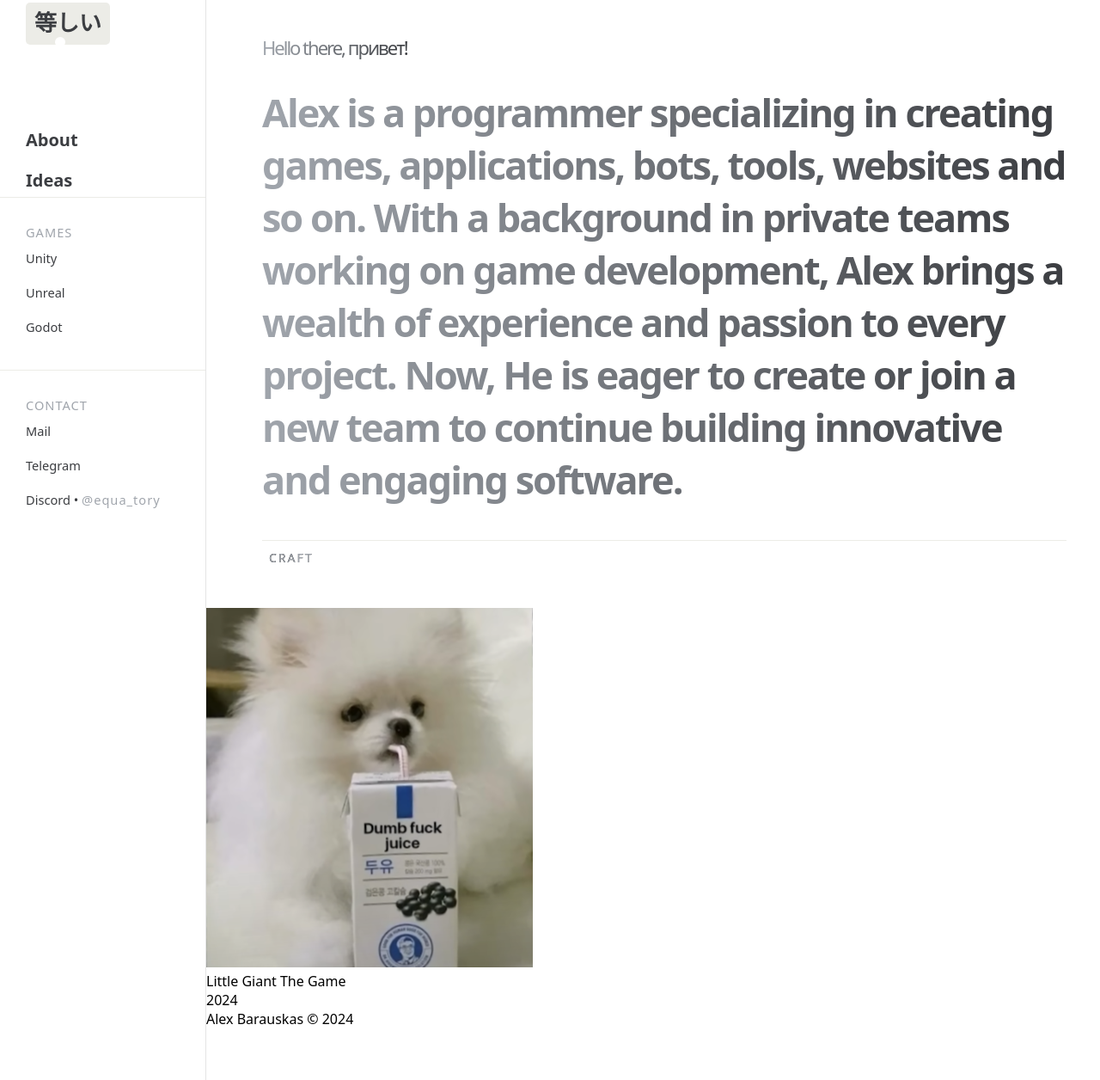
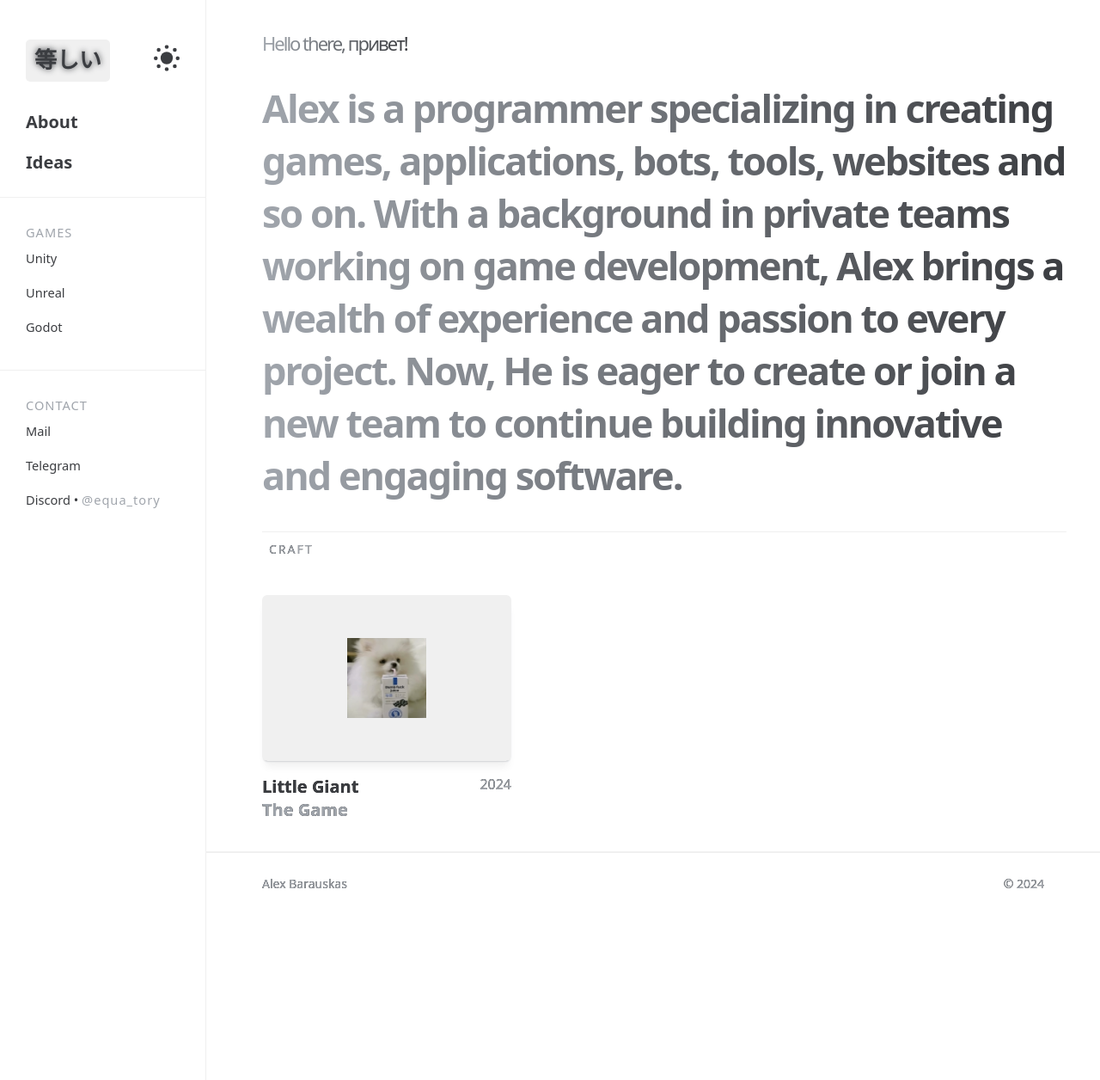
Before and after one commit to equa-tory/alexbar, a Django app: page / in a window 1280 px wide. Shown: the whole page at 86% size. Run offline with Django 5.2, Linux system fonts and the light colour scheme.

Commit message:
2.1 fix + base complete

```diff
--- a/alexbar/core/templates/core/base.html
+++ b/alexbar/core/templates/core/base.html
@@ -5,6 +5,7 @@
     <meta charset="UTF-8">
     <meta name="viewport" content="width=device-width, initial-scale=1.0">
     <link rel="manifest" href="{% static 'core/manifest.json' %}">
+    <link rel="icon" type="image/x-icon" href="{% static 'core/img/logo.ico' %}"/>
     <title>Alex Barauskas</title>
     <!-- <title>{{ title }}</title> -->
 
@@ -12,9 +13,9 @@
     <meta name="csrf_token" content="{{ csrf_token }}">
 
     <script src="https://code.jquery.com/jquery-3.6.0.min.js"></script>
-    <meta http-equiv="refresh" content="3">
+    <!-- <meta http-equiv="refresh" content="1"> -->
 </head>
-<body class="dark-theme">
+<body class="">
 
     <aside>
         <header>
--- a/alexbar/static/core/css/style.css
+++ b/alexbar/static/core/css/style.css
@@ -1,17 +1,23 @@
 :root {
     --wht01: #FFFFFF;
-    --wht02: #ecece7;
+    --wht02: #f0f0f0;
     --wht03: #A0A5AC;
     --wht04: #3b3d41;
+
+    --drk01: #181a1b;
+    --drk02: #202325;
+    --drk03: #b1b1b1;
+    --drk04: #e4e4e4;
 
     --gradient: linear-gradient(90deg, var(--wht03) 0%, var(--wht04) 100%);
 
     --sidebar-left-offset: 30px;
     --sidebar-space: 10px 0;
+    /* --sidebar-space: 5px 0; */
     --sidebar-text-weight: 370;
     --sidebar-font-size: 0.9125rem;
 
-    --main-offset: 40px 65px;
+    --main-offset: 35px 65px;
 }
 * {
     margin: 0;
@@ -44,23 +50,25 @@ html, body {
 /* Reveal Animation */
 body main span,body main h1,body main h2,
 body main h3,body main h4,body main h5,
-body main h6,body main a,body main p,
-body main div {
+body main h6,body main a,body main p
+body main div
+{
     color: #0000;
-    background:
-        linear-gradient(#000 0 0) no-repeat;
-    background-size: 0% 100%; /* we start at 0% 100% */
-    filter: blur(1em);
+    background: linear-gradient(#000 0 0) no-repeat;
+    background-size: 0% 100%;
     transform:translateY(20px);
     -webkit-background-clip: text;
-            background-clip: text;
+    background-clip: text;
     animation: t .5s .5s both;
+    filter: blur(1em);
 }
 
 @keyframes t{
-    to {background-size: 100% 100%;
-    transform:translateY(0px);
-    filter:blur(0em);} /* we animate to 100% 100%*/
+    to {
+        background-size: 100% 100%;
+        transform:translateY(0px);
+        filter:blur(0em);
+    }
 }
 
 /* --------------------------------------------------------------------------- */
@@ -77,12 +85,19 @@ body {
     display: grid;
     grid-template-columns: 240px 1fr;
     grid-template-rows: 1fr;
+    background-color: var(--wht01);
+}
+
+body.dark-theme {
+    --wht01: var(--drk01);
+    --wht02: var(--drk02);
+    --wht03: var(--drk03);
+    --wht04: var(--drk04);
 }
 
 /* #region Sidebar */
-/* #region Header */
 aside {
-    border-right: 1px solid rgb(228, 228, 228);
+    border-right: 1px solid var(--wht02);
     grid-column: 1 / 2;
     grid-row: 1 / 2;
     height: 100dvh;
@@ -90,7 +105,7 @@ aside {
     display: flex;
     flex-direction: column;
 }
-
+/* #region Header */
 aside header {
     border-bottom: 1px solid var(--wht02);
     height: 230px;
@@ -105,16 +120,31 @@ aside header .title {
     font-weight: bold;
     gap: 20px;
 }
-aside header .title .logo span {
+aside header .title .framer {
+    display: flex;
+    align-items: center;
+    flex-direction: row;
+    justify-content: space-between;
+    gap: 10px;
+}
+aside header .title .framer .logo span {
     background-color: var(--wht02);
     font-family: "Noto Serif JP", serif;
     color: var(--wht04);
     font-size: 26px;
     border-radius: 5px;
     padding: 10px;
+
+    text-shadow:
+        0 0 7px var(--wht04);
+}
+aside header .title .framer svg {
+    width: 30px;
+}
+aside header .title .framer svg circle, aside header .title .framer svg ellipse{
+    fill:var(--wht04);
 }
 aside header .title .title-btn {
-    background-color: var(--wht01);
     font-size: 20px;
     color: var(--wht04);
     transition: .3s ease;
@@ -205,6 +235,7 @@ aside footer span:first-child {
     transition: .3s ease;
 }
 aside footer a span {
+    color: var(--wht04);
     user-select: all;
     -webkit-user-select: all;
     -moz-user-select: all;
@@ -259,12 +290,12 @@ aside footer a span {
 /* #endregion */
 
 /* #region Main */
-/* #region Header */
 .index{
     overflow-y: scroll;
     overflow-x: hidden;
-    height: 100%;
+    height: 100dvh;
 }
+/* #region Header */
 .index header{
     height: 116px;
     width: 90%;
@@ -305,6 +336,131 @@ aside footer a span {
 }
 /* #endregion */
 /* #region Content */
+.index .content {
+    margin: var(--main-offset);
+    /* background-color: #000; */
+    height: 100%;
+    display: flex;
+    align-items: flex-start;
+    flex: 1 0 0px;
+    flex-direction: row;
+    flex-wrap: nowrap;
+    gap: 20px;
+    height:min-content;
+    justify-content: center;
+}
+.index .content .framer {
+    display: flex;
+    align-items: center;
+    flex: 1 0 0px;
+    flex-direction: column;
+    justify-content: center;
+    flex-wrap: nowrap;
+    gap: 24px;
+}
+.index .content .framer .post {
+    display: flex;
+    align-items: flex-start;
+    flex: none;
+    flex-direction: column;
+    flex-wrap: nowrap;
+    gap: 16px;
+    height: min-content;
+    justify-content: flex-start;
+    width: 100%;
+}
+.index .content .framer .post .image {
+    /* !!!!!!!!!!!!!!!!!!CHANGE\/!!!!!!!!!!!!!!!! */
+    background: var(--wht02);
+    border-radius: 6px;
+    aspect-ratio: 1.5/1;
+    flex: none;
+    height: var(auto, 169px);
+    width: 100%;
+    --border-bottom-width: 0.5px;
+    --border-color: var(--token-3de59ac9-aab9-4b54-8172-afb45dd4eb8a, rgb(223, 224, 225));
+    --border-left-width: 0.5px;
+    --border-right-width: 0.5px;
+    --border-style: solid;
+    --border-top-width: 0.5px;
+    box-shadow: var(--wht04) 0px 0.60219px 0.60219px -1.16667px,
+        var(--wht03) 0px 2.28853px 2.28853px -2.33333px,
+        var(--wht02) 0px 10px 10px -3.5px,
+        var(--wht01) 0px 0px 0px 0px;
 
+    display: flex;
+    align-items: center;
+    flex-direction: row;
+    flex-wrap: nowrap;
+    gap: 10px;
+    justify-content: center;
+    transition: .3s ease;
+}
+.index .content .framer .post .image:hover {
+    /* box-shadow: rgba(28, 29, 33, 0.133) 0px 0.60219px 0.60219px -1.16667px,
+        rgba(28, 29, 33, 0.52) 0px 2.28853px 10.28853px -2.33333px,
+        rgba(28, 29, 33, 0.06) 0px 10px 10px -3.5px,
+        rgba(223, 224, 225, 0.3) 0px 0px 0px 0px; */
+    box-shadow: var(--wht04) 0px 0.60219px 0.60219px -1.16667px,
+        var(--wht03) 0px 2.28853px 10.28853px -2.33333px,
+        var(--wht02) 0px 10px 10px -3.5px,
+        var(--wht01) 0px 0px 0px 0px;
+}
+.index .content .framer .post .image img {
+    aspect-ratio: 1/1;
+    width: 32%;
+}
+.index .content .framer .post .framer {
+    display: flex;
+    align-items: flex-start;
+    flex: none;
+    flex-direction: row;
+    flex-wrap: nowrap;
+    gap: 24px;
+    height: min-content;
+    justify-content: space-between;
+    width: 100%;
+}
+.index .content .framer .post .framer .name {
+    display: flex;
+    align-items: flex-start;
+    flex: none;
+    flex-direction: column;
+    flex-wrap: nowrap;
+    height: min-content;
+    justify-content: flex-start;
+}
+.index .content .framer .post .framer .title {
+    color: var(--wht04);
+    font-size: 20px;
+    font-weight: 550;
+}
+.index .content .framer .post .framer .description {
+    color: var(--wht03);
+    font-size: 20px;
+    font-weight: 550;
+}
+.index .content .framer .post .framer .date {
+    color: var(--wht03);
+    font-size: 16px;
+    font-weight: 450;
+}
+/* #endregion */
+/* #region Footer */
+.index footer{
+    border-top: 2px solid var(--wht02);
+    width: 100%;
+    height: 2px;
+    padding: var(--main-offset);
+
+    display: flex;
+    align-items: center;
+    justify-content: space-between;
+}
+.index footer span {
+    color: var(--wht03);
+    font-size: 14px;
+    font-weight: 450;
+}
 /* #endregion */
 /* #endregion */
--- /dev/null
+++ b/alexbar/static/core/js/script.js
@@ -0,0 +1,17 @@
+document.addEventListener('DOMContentLoaded', () => {
+    const toggleButton = document.getElementById('theme-toggle');
+    const currentTheme = localStorage.getItem('theme');
+
+    if (currentTheme) {
+      document.body.classList.add(currentTheme);
+    }
+
+    toggleButton.addEventListener('click', () => {
+      document.body.classList.toggle('dark-theme');
+      let theme = 'light-theme';
+      if (document.body.classList.contains('dark-theme')) {
+        theme = 'dark-theme';
+      }
+      localStorage.setItem('theme', theme);
+    });
+});
```
Also changed, not shown: alexbar/core/static/core/css/style.css (+25 -17 lines), alexbar/core/static/core/img/logo.ico (added), alexbar/static/core/img/icon.ico (added), alexbar/static/core/img/sun.svg (added).
